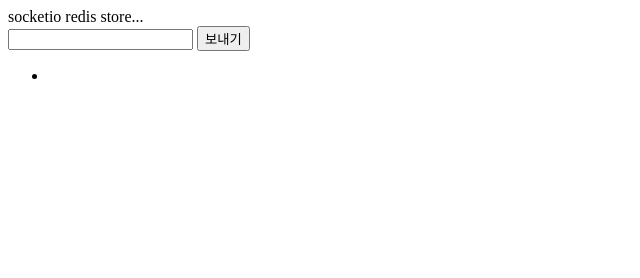
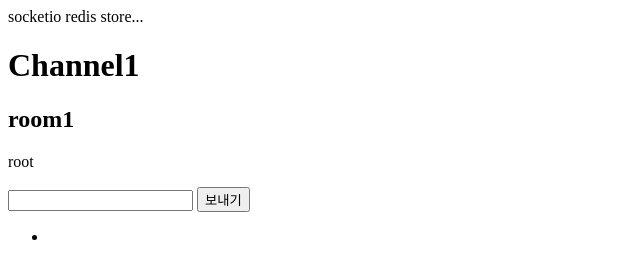
Before and after one commit to NislSlack/Backend, a website: page node/index-room.html in a window 1280 px wide. Both pictures are taken after a click on the button "보내기". Shown: the whole page, without its empty margins (0-640 px from the left). Drawn offline with nearby package versions, Linux system fonts and the light colour scheme; no server answers.

Commit message:
소켓 통신 추가

```diff
--- a/node/index-room.html
+++ b/node/index-room.html
@@ -12,16 +12,24 @@
                 path: '/socket.io'// 서버 사이드의 path 설정과 동일해야 한다
             });
 
-            socket.on('message', function(data){
-                $('#chat').append('<li>'+ data +'</li>');
-            });
+            socket.on("message", function(data){
+                console.log(data)
+                $('#chat').append('<li>'+ data.content +'</li>');
+            })
 
             $(function() {
                 $('#btnSend').click(function(){
-                    socket.emit('message', $('#inputText').val());
+                    socket.emit("message", {
+                        channel_name: $("#Channel").text(),
+                        room_name: $("#Room").text(),
+                        user_name: $("#User").text(),
+                        content: $("#inputText").val()
+                    });
+                    // socket.emit('message', $('#inputText').val());
                     $('#chat').append('<li>'+ $('#inputText').val() +'</li>');
                     $('#inputText').val('');
                 });
+
             })
         } else {
             alert('websocket을 지원하지 않는 브라우저입니다.');
@@ -31,6 +39,9 @@
 </head>
 <body>
 socketio redis store...<br/>
+<h1 id="Channel">Channel1</h1>
+<h2 id="Room">room1</h2>
+<p id="User">root</p>
 <input type="text" id="inputText" />
 <button id="btnSend">보내기</button>
 <ul id="chat"></ul>
```
Also changed, not shown: node/socket/index.js (+12 -0 lines).
